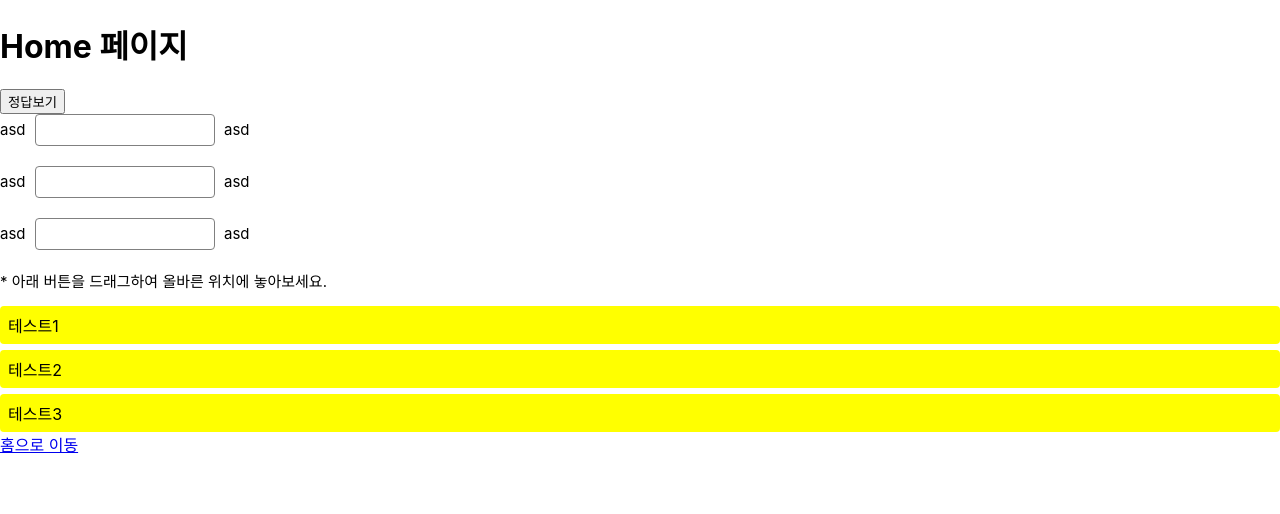
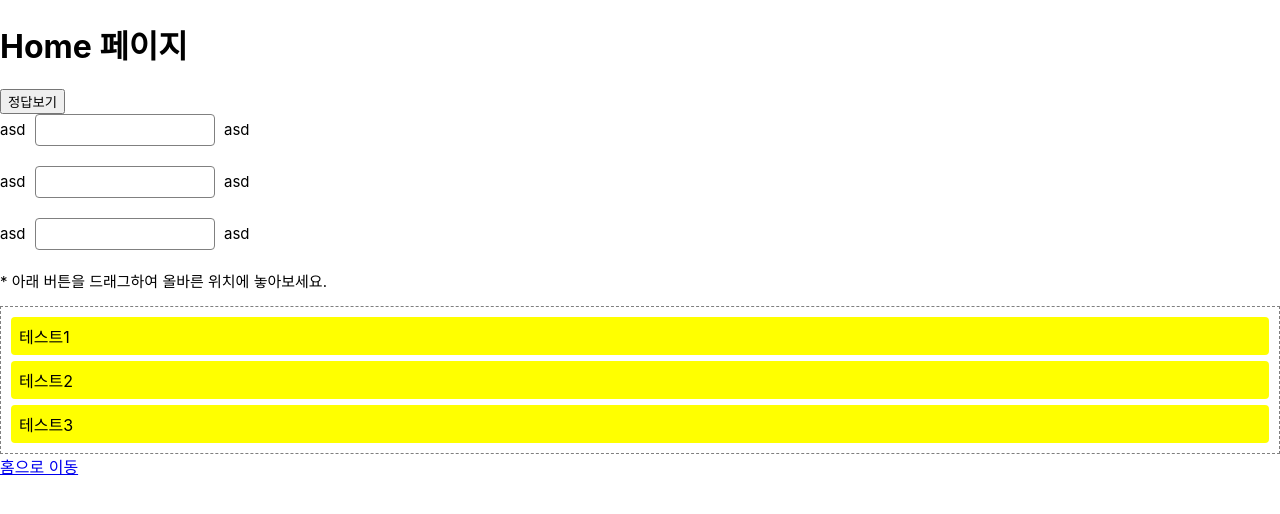
Before and after one commit to ehdrjs4502/react-practice, a React (Create React App) app: page / in a window 1280 px wide. Shown: the top 514 px of the page. Built offline with nearby package versions, Linux system fonts and the light colour scheme.

Commit message:
feat: 옵션 영역 useDroppable 추가

```diff
--- a/src/components/dragAndDrop.tsx
+++ b/src/components/dragAndDrop.tsx
@@ -39,13 +39,27 @@ export function DragAndDrop({ sentences, options, correctAnswers, showAnswer, ac
 
     if (over) {
       const draggedItemId = active.id;
-      const targetDropZoneId = over.id;
+      const targetId = over.id;
 
+      if (targetId === "optionContainer") {
+        // 옵션 영역으로 드랍된 경우
+        setRemainingOptions((prevOptions) =>
+          prevOptions.includes(draggedItemId as string) ? prevOptions : [...prevOptions, draggedItemId as string]
+        );
+
+        // 드랍존에서 제거
+        setDropZoneContents((prev) => {
+          const updatedContents = { ...prev };
+          const sourceDropZoneId = Object.keys(prev).find((key) => prev[key] === draggedItemId);
+          if (sourceDropZoneId) updatedContents[sourceDropZoneId] = "";
+          return updatedContents;
+        });
+      } else {
         setDropZoneContents((previousContents) => {
           const updatedContents = { ...previousContents };
 
           // 기존 값 추출
-        const currentDropZoneContent = updatedContents[targetDropZoneId];
+          const currentDropZoneContent = updatedContents[targetId];
 
           // 드래그 시작 위치가 드랍존인지 확인
           const sourceDropZoneId = Object.keys(previousContents).find((key) => previousContents[key] === draggedItemId);
@@ -65,7 +79,7 @@ export function DragAndDrop({ sentences, options, correctAnswers, showAnswer, ac
           }
 
           // 새 드롭존 값 설정
-        updatedContents[targetDropZoneId] = draggedItemId as string;
+          updatedContents[targetId] = draggedItemId as string;
 
           return updatedContents;
         });
@@ -75,12 +89,11 @@ export function DragAndDrop({ sentences, options, correctAnswers, showAnswer, ac
           setRemainingOptions((prevOptions) => prevOptions.filter((option) => option !== currentDragId));
         }
       }
+    }
 
     setCurrentDragId(null);
     activeInteraction();
   };
-
-  console.log("render parent");
 
   return (
     <Container>
@@ -109,7 +122,7 @@ export function DragAndDrop({ sentences, options, correctAnswers, showAnswer, ac
         {!showAnswer && (
           <>
             <Instruction>* 아래 버튼을 드래그하여 올바른 위치에 놓아보세요.</Instruction>
-            <OptionContainer>
+            <OptionContainer id="optionContainer">
               {remainingOptions.map((option) => (
                 <Draggable key={option} id={option}>
                   {option}
@@ -133,8 +146,6 @@ const Draggable = ({ id, children }: { id: UniqueIdentifier; children: React.Rea
         transform: `translate3d(${transform.x}px, ${transform.y}px, 0)`,
       }
     : undefined;
-
-  console.log("render draggble");
 
   return (
     <DraggableBox ref={setNodeRef} style={style} {...attributes} {...listeners}>
@@ -161,14 +172,33 @@ const DropZone = ({
   const isFilled = !!contents[id];
   const isCorrect = contents[id] === correctAnswer;
 
-  console.log("render dropzone");
-
   return (
     <DropZoneBox ref={setNodeRef} $isFilled={isFilled} $isCorrect={isCorrect} $showAnswer={showAnswer}>
       {children || "\u00A0"}
     </DropZoneBox>
   );
 };
+
+const OptionContainer = ({ id, children }: { id: string; children: React.ReactNode }) => {
+  const { setNodeRef, isOver } = useDroppable({ id });
+
+  return (
+    <OptionBox ref={setNodeRef} $isOver={isOver}>
+      {children}
+    </OptionBox>
+  );
+};
+
+const OptionBox = styled.div<{ $isOver: boolean }>`
+  display: flex;
+  flex-direction: column;
+  gap: 6px;
+  margin-top: 15px;
+  border: 1px dashed gray;
+  padding: 10px;
+  min-height: 50px;
+  background-color: ${(props) => (props.$isOver ? "#f0f8ff" : "white")};
+`;
 
 const Container = styled.div`
   position: relative;
@@ -202,12 +232,12 @@ const DraggableBox = styled.div`
   touch-action: none;
 `;
 
-const OptionContainer = styled.div`
-  display: flex;
-  flex-direction: column;
-  gap: 6px;
-  margin-top: 15px;
-`;
+// const OptionContainer = styled.div`
+//   display: flex;
+//   flex-direction: column;
+//   gap: 6px;
+//   margin-top: 15px;
+// `;
 
 const Instruction = styled.p`
   font-size: 15px;
```
Lines whose indentation alone changed are shown as unchanged.
